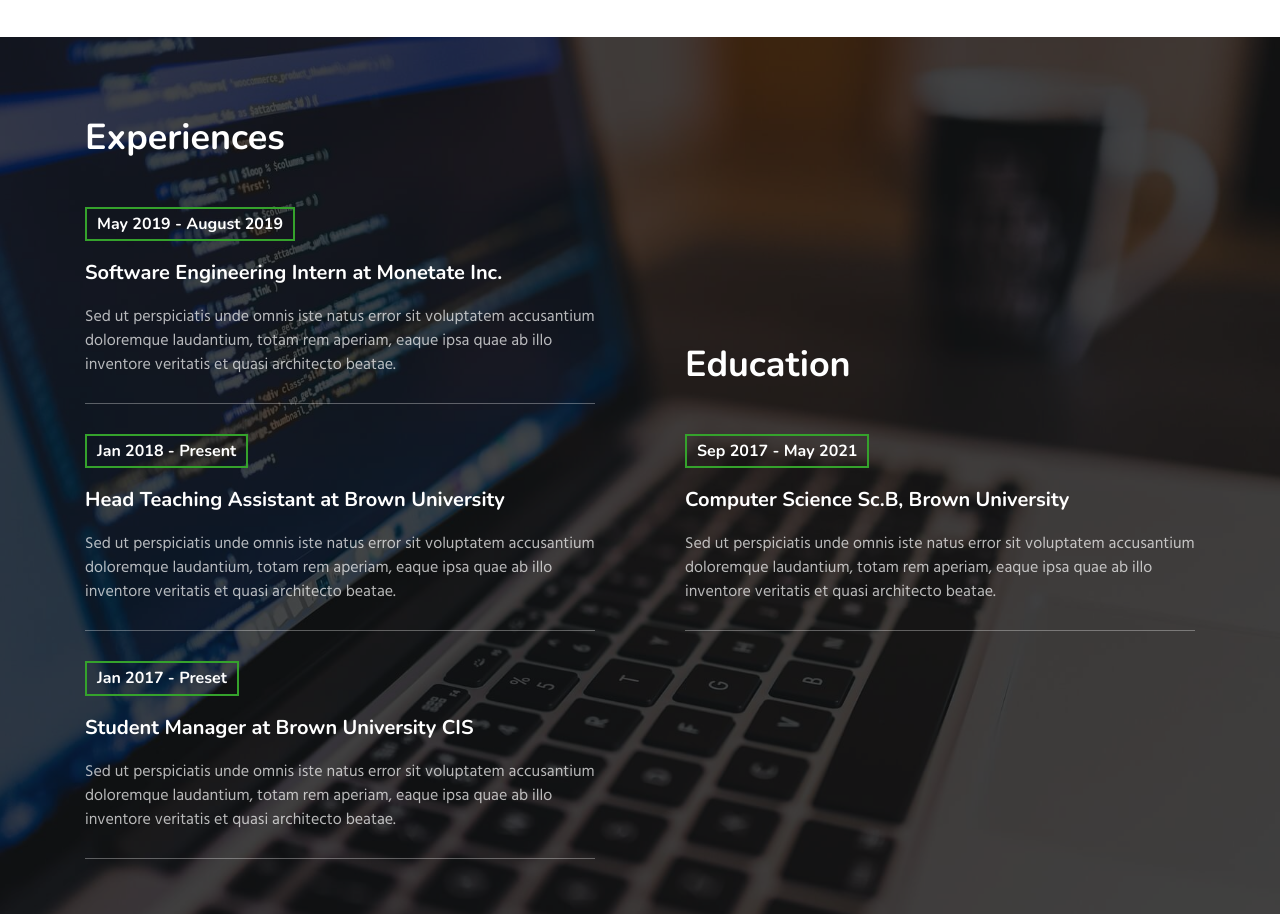
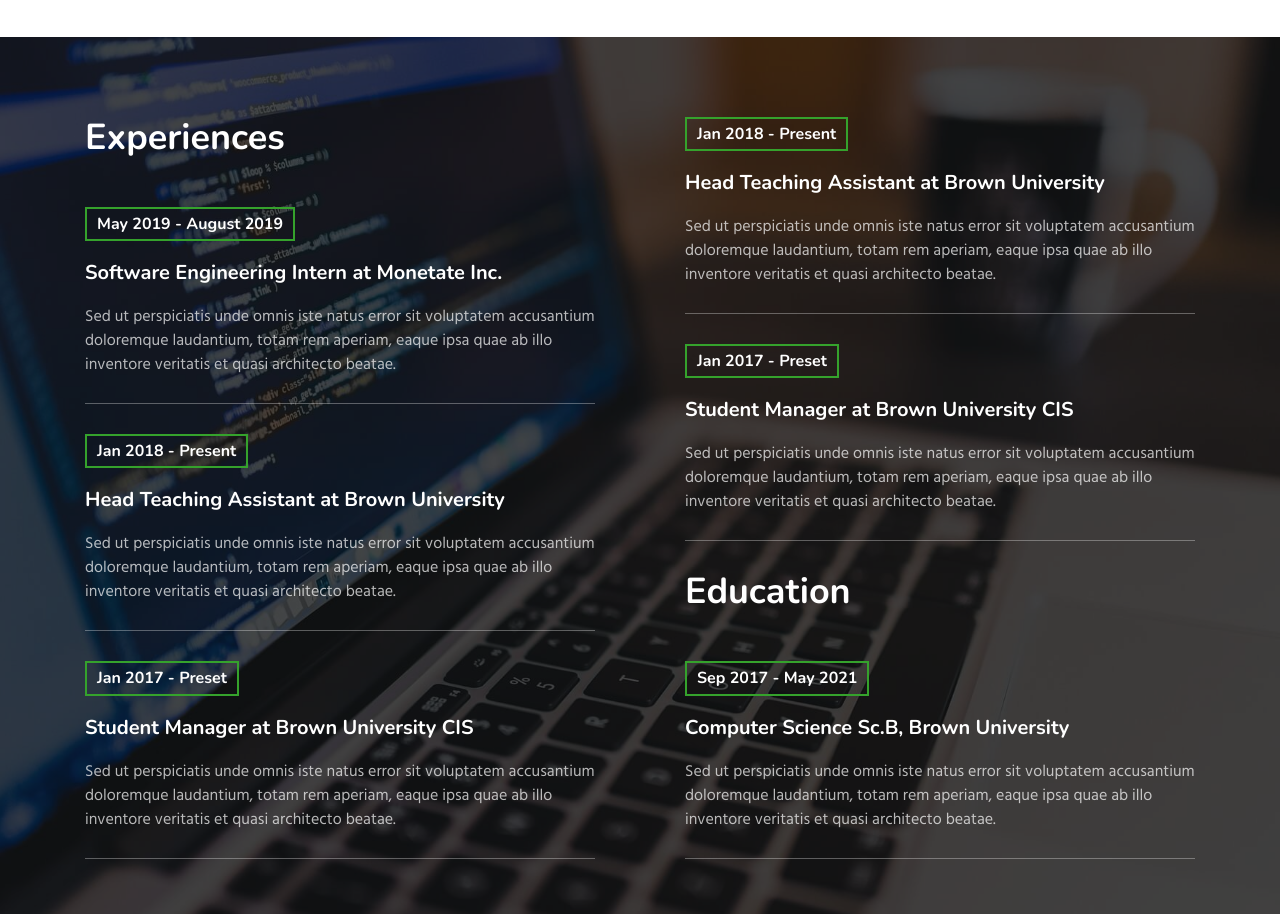
Before and after one commit to hsalhab/hsalhab.github.io, a plain HTML site: page index.html in a window 1280 px wide. Shown: the part 1279-2193 px from the top of the page. Drawn offline with nearby package versions, Linux system fonts and the light colour scheme.

```diff
--- a/index.html
+++ b/index.html
@@ -132,6 +132,16 @@ Author URL: http://w3layouts.com
                 </div>
 					</div>
 					<div class="column2">
+            <div class="experience-top">
+              <h5>Jan 2018 - Present</h5>
+              <h4>Head Teaching Assistant at Brown University</h4>
+              <p class="my-3 text-white">Sed ut perspiciatis unde omnis iste natus error sit voluptatem accusantium doloremque laudantium, totam rem aperiam, eaque ipsa quae ab illo inventore veritatis et quasi architecto beatae.</p>
+              </div>
+              <div class="experience-top">
+                <h5>Jan 2017 - Preset</h5>
+                <h4>Student Manager at Brown University CIS</h4>
+                <p class="my-3 text-white">Sed ut perspiciatis unde omnis iste natus error sit voluptatem accusantium doloremque laudantium, totam rem aperiam, eaque ipsa quae ab illo inventore veritatis et quasi architecto beatae.</p>
+                </div>
             <h3 class="mb-5">Education</h3>
             <div class="experience-top">
               <h5>Sep 2017 - May 2021</h5>
```
